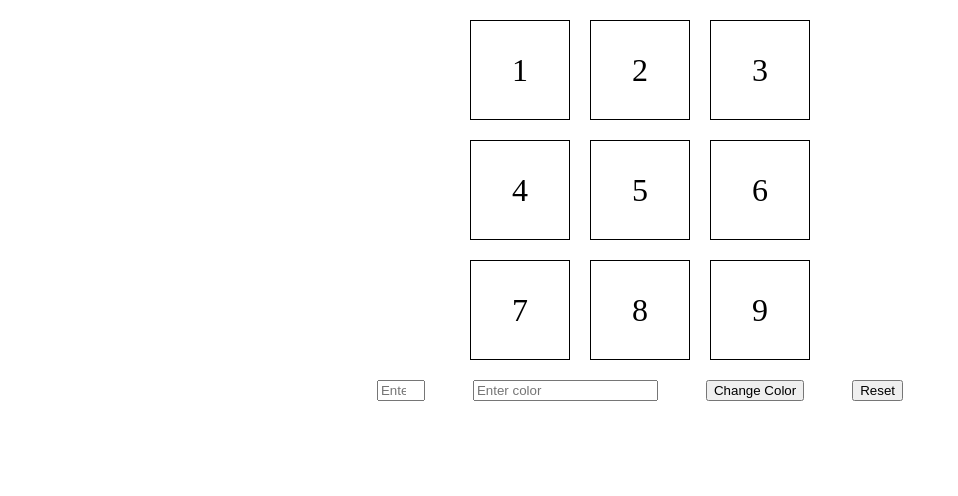
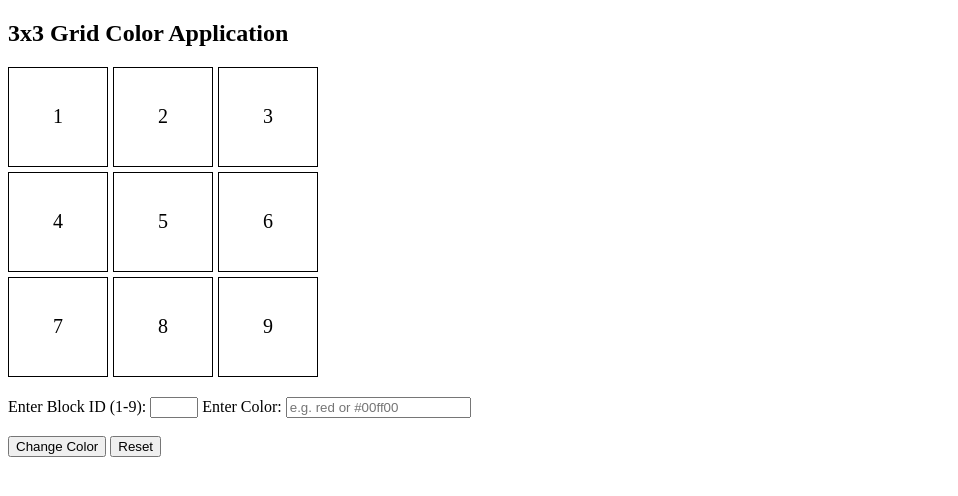
Before and after one commit to acciojob/Replit-Asian-Paints-Jidugutejesh, a website: page main.html in a window 1280 px wide. Both pictures are taken after a click on the button "Change Color". Shown: the whole page, without its empty margins (0-958 px from the left). Drawn offline with Linux system fonts and the light colour scheme.

Commit message:
created a submission

```diff
--- a/main.html
+++ b/main.html
@@ -5,9 +5,10 @@
 <head>
 	<link rel="stylesheet" href="styles.css">
 </head>
+<h2>3x3 Grid Color Application</h2>
 
-<body>
-	   <div class="grid-container" id="grid-container">
+  <div id="grid-container">
+    <!-- 9 grid items -->
     <div class="grid-item" id="1">1</div>
     <div class="grid-item" id="2">2</div>
     <div class="grid-item" id="3">3</div>
@@ -17,14 +18,18 @@
     <div class="grid-item" id="7">7</div>
     <div class="grid-item" id="8">8</div>
     <div class="grid-item" id="9">9</div>
+  </div>
 
-    </div>
-    <div class="actions">
-        <input type="number" placeholder="Enter Block" id="block_id" min="1" max="9">
-        <input type="text" placeholder="Enter color" id="color_id">
+  <label>Enter Block ID (1-9): </label>
+  <input type="number" id="block_id" min="1" max="9">
+
+  <label>Enter Color: </label>
+  <input type="text" id="colour_id" placeholder="e.g. red or #00ff00">
+
+  <br><br>
   <button id="change_button">Change Color</button>
   <button id="Reset">Reset</button>
-    </div>
+
 	<!-- the entire body must be written by student -->
     <script type="text/javascript" src="./script.js">
 </script>
--- a/script.js
+++ b/script.js
@@ -1,27 +1,29 @@
 //your JS code here. If required.
-const changeButton = document.getElementById("change_button")
-const resetButton = document.getElementById("Reset")
 
-changeButton.addEventListener("click",()=>changeColor())
-resetButton.addEventListener("click",()=>resetColor())
-function changeColor(){
-	resetColor()
+const changeBtn = document.getElementById("change_button");
+    const resetBtn = document.getElementById("Reset");
 
-	const selectedBlock = document.getElementById("block_id").value;
-	const assignedColor = document.getElementById("color_id").value;
+    changeBtn.addEventListener("click", () => {
+      // Step 1: Reset all grid items
+      document.querySelectorAll(".grid-item").forEach(item => {
+        item.style.backgroundColor = "transparent";
+      });
 
-if(selectedBlock<1 || selectedBlock>9){
-	alert("Please enter valid block 1-9")
-	return
-}
+      // Step 2: Get inputs
+      const blockId = document.getElementById("block_id").value;
+      const colour = document.getElementById("colour_id").value;
 
-	document.getElementById(selectedBlock).style.backgroundColor=assignedColor
-	     console.log(selectedBlock, assignedColor)
+      // Step 3: Apply color if valid
+      const block = document.getElementById(blockId);
+      if (block) {
+        block.style.backgroundColor = colour;
+      } else {
+        alert("Invalid Block ID! Enter a number between 1 and 9.");
+      }
+    });
 
-}
-function resetColor() {
-	for(let i=1;i<=9;i++){
-		document.getElementById(i.toString()).style.backgroundColor="transparent";
-	}
-
-}
+    resetBtn.addEventListener("click", () => {
+      document.querySelectorAll(".grid-item").forEach(item => {
+        item.style.backgroundColor = "transparent";
+      });
+    });
--- a/styles.css
+++ b/styles.css
@@ -1,30 +1,16 @@
 /*  your css code here. If applicable */
- body {
-        margin: 0;
-        padding: 0;
-
+   #grid-container {
+      display: grid;
+      grid-template-columns: repeat(3, 100px);
+      grid-template-rows: repeat(3, 100px);
+      gap: 5px;
+      margin-bottom: 20px;
     }
-
-    .grid-container {
-        display: grid;
-        grid-template-columns: repeat(3, 100px);
-        grid-template-rows: repeat(3, 100px);
-        gap: 20px;
-        justify-content: center;
-        margin-top: 20px;
+    .grid-item {
+      display: flex;
+      align-items: center;
+      justify-content: center;
+      border: 1px solid black;
+      font-size: 20px;
+      background-color: transparent;
     }
-
-    .grid-item {
-        border: 1px solid black;
-        font-size: 2rem;
-        display: flex;
-        justify-content: center;
-        align-items: center;
-    }
-
-    .actions {
-        display: flex;
-        justify-content: center;
-        gap: 3rem;
-        margin-top: 20px;
-    }
```
Lines whose indentation alone changed are shown as unchanged.
